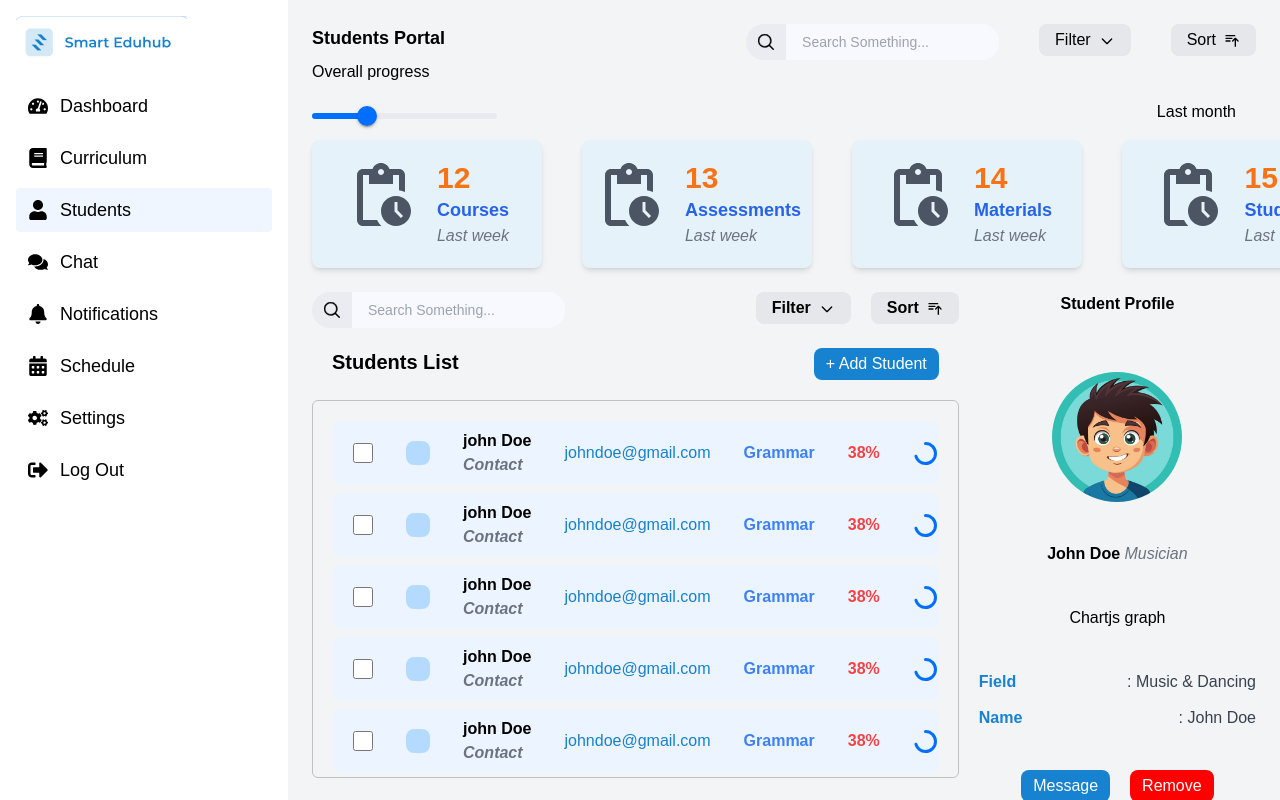
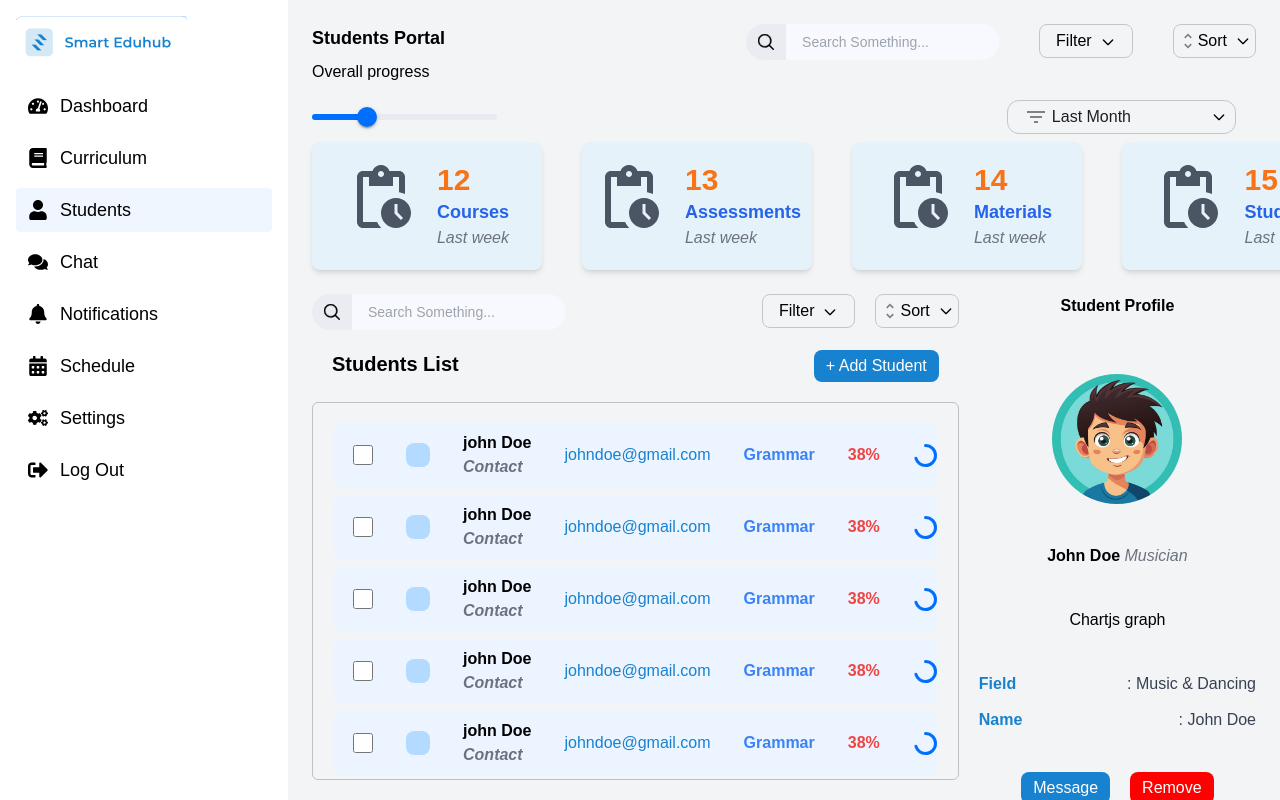
Before and after one commit to Mchiir/fms-nextjs, a Next.js app: page /Students in a window 1280 px wide. Built offline with nearby package versions, Linux system fonts and the light colour scheme.

Commit message:
added UI tools

```diff
--- a/src/app/Students/components/Overall.tsx
+++ b/src/app/Students/components/Overall.tsx
@@ -1,5 +1,6 @@
 import React from 'react'
 import SliderBar from './SliderBar'
+import { FilterList } from '@mui/icons-material'
 
 interface OverallPercentage {
     progress: number
@@ -9,12 +10,24 @@ const Overall: React.FC<OverallPercentage> = ({ progress }) =>{
     return(
         <div>
             <p className="text-0.5xl mb-2">Overall progress</p>
-            <div className='flex flex-row justify-between pr-5 py-2'>
+            <div className='flex flex-row justify-between pr-5 py-2 items-center'>
                 <SliderBar progress={progress}/>
-                <div>Last month</div>
+                <div>
+                <section>
+                    <button className="flex flex-row gap-20 pl-4 py-1 pr-2  items-center rounded-[12px] border-[1px] border-[#C5C6CC] hover:bg-gray-200 focus:outline-none focus:ring-1 focus:ring-gray-400">
+                       <div className='flex flex-row gap-1'>
+                           <FilterList sx={{ color:"gray" }}/> <span className='text-[#1F2024]'>Last Month</span>
+                       </div>
+                       <svg className="w-4 h-4 inline-block" fill="none" stroke="currentColor" viewBox="0 0 24 24" xmlns="http://www.w3.org/2000/svg">
+                            <path strokeLinecap="round" strokeLinejoin="round" strokeWidth="2" d="M19 9l-7 7-7-7"></path>
+                        </svg>
+                    </button>
+                </section>
+                </div>
             </div>
         </div>
     )
 }
 
+
 export default Overall
--- a/src/app/Students/components/StudentBody.tsx
+++ b/src/app/Students/components/StudentBody.tsx
@@ -2,6 +2,8 @@ import React from 'react'
 import profileImage from './assets/boy.png'
 import StudentC from './Student'
 import Image from 'next/image'
+import FilterC from './tools/FilterC'
+import SortC from './tools/SortC'
 
 const StudentBody: React.FC = () =>{
 
@@ -28,23 +30,9 @@ const StudentBody: React.FC = () =>{
                     </div>
                 </section>
 
-                    <div className='flex flex-row gap-5 font-bold'>
-                    <section>
-                    <button className="px-4 py-1 rounded-lg bg-gray-200 hover:bg-gray-300 focus:outline-none focus:ring-2 focus:ring-blue-500">
-                            <span className="mr-2">Filter</span>
-                            <svg className="w-4 h-4 inline-block" fill="none" stroke="currentColor" viewBox="0 0 24 24" xmlns="http://www.w3.org/2000/svg">
-                                <path strokeLinecap="round" strokeLinejoin="round" strokeWidth="2" d="M19 9l-7 7-7-7"></path>
-                            </svg>
-                        </button>
-                    </section>
-                    <section>
-                        <button className="px-4 py-1 rounded-lg bg-gray-200 hover:bg-gray-300 focus:outline-none focus:ring-2 focus:ring-blue-500">
-                            <span className="mr-2">Sort</span>
-                            <svg className="w-4 h-4 inline-block" fill="none" stroke="currentColor" viewBox="0 0 24 24" xmlns="http://www.w3.org/2000/svg">
-                                <path strokeLinecap="round" strokeLinejoin="round" strokeWidth="2" d="M3 4h13M3 8h9m-9 4h6m4 0l4-4m0 0l4 4m-4-4v12"></path>
-                            </svg>
-                        </button>
-                    </section>
+                    <div className='flex flex-row gap-5'>
+                    <FilterC />
+                    <SortC />
                     </div>
                 </div>
 
--- a/src/app/Students/components/StudentHeader.tsx
+++ b/src/app/Students/components/StudentHeader.tsx
@@ -1,4 +1,6 @@
 import React from 'react'
+import FilterC from './tools/FilterC'
+import SortC from './tools/SortC'
 
 const StudentHeader: React.FC = () =>{
     return (
@@ -22,22 +24,8 @@ const StudentHeader: React.FC = () =>{
                         </div>
                 </div>
 
-                <section>
-                    <button className="px-4 py-1 rounded-lg bg-gray-200 hover:bg-gray-300 focus:outline-none focus:ring-2 focus:ring-blue-500">
-                        <span className="mr-2">Filter</span>
-                        <svg className="w-4 h-4 inline-block" fill="none" stroke="currentColor" viewBox="0 0 24 24" xmlns="http://www.w3.org/2000/svg">
-                            <path strokeLinecap="round" strokeLinejoin="round" strokeWidth="2" d="M19 9l-7 7-7-7"></path>
-                        </svg>
-                    </button>
-                </section>
-                <section>
-                    <button className="px-4 py-1 rounded-lg bg-gray-200 hover:bg-gray-300 focus:outline-none focus:ring-2 focus:ring-blue-500">
-                        <span className="mr-2">Sort</span>
-                        <svg className="w-4 h-4 inline-block" fill="none" stroke="currentColor" viewBox="0 0 24 24" xmlns="http://www.w3.org/2000/svg">
-                            <path strokeLinecap="round" strokeLinejoin="round" strokeWidth="2" d="M3 4h13M3 8h9m-9 4h6m4 0l4-4m0 0l4 4m-4-4v12"></path>
-                        </svg>
-                    </button>
-                </section>
+                <FilterC />
+                <SortC />
             </div>
         </div>
     )
--- /dev/null
+++ b/src/app/Students/components/tools/FilterC.tsx
@@ -0,0 +1,16 @@
+import React from 'react'
+
+const FilterC: React.FC = () =>{
+    return(
+        <div>
+            <button className="border-[1px] border-[#C5C6CC] px-4 py-1 rounded-lg hover:bg-gray-200 focus:outline-none focus:ring-1 focus:ring-gray-400">
+                <span className="mr-2">Filter</span>
+                <svg className="w-4 h-4 inline-block" fill="none" stroke="currentColor" viewBox="0 0 24 24" xmlns="http://www.w3.org/2000/svg">
+                    <path strokeLinecap="round" strokeLinejoin="round" strokeWidth="2" d="M19 9l-7 7-7-7"></path>
+                </svg>
+            </button>
+        </div>
+    )
+}
+
+export default FilterC
--- /dev/null
+++ b/src/app/Students/components/tools/SortC.tsx
@@ -0,0 +1,21 @@
+import React from 'react'
+import SliderBar from '../SliderBar'
+import { UnfoldMore } from '@mui/icons-material'
+
+const SortC: React.FC = () =>{
+    return(
+        <div>
+            <button className="flex flex-row p-1  items-center rounded-lg border-[1px] border-[#C5C6CC] hover:bg-gray-200 focus:outline-none focus:ring-1 focus:ring-gray-400">
+                <div className='flex flex-row'>
+                    <UnfoldMore sx={{ fontSize: 20, color: "gray" }} />
+                </div>
+                <span className="mr-2">Sort</span>
+                <svg className="w-4 h-4 inline-block" fill="none" stroke="currentColor" viewBox="0 0 24 24" xmlns="http://www.w3.org/2000/svg">
+                    <path strokeLinecap="round" strokeLinejoin="round" strokeWidth="2" d="M19 9l-7 7-7-7"></path>
+                </svg>
+            </button>
+        </div>
+    )
+}
+
+export default SortC
```
